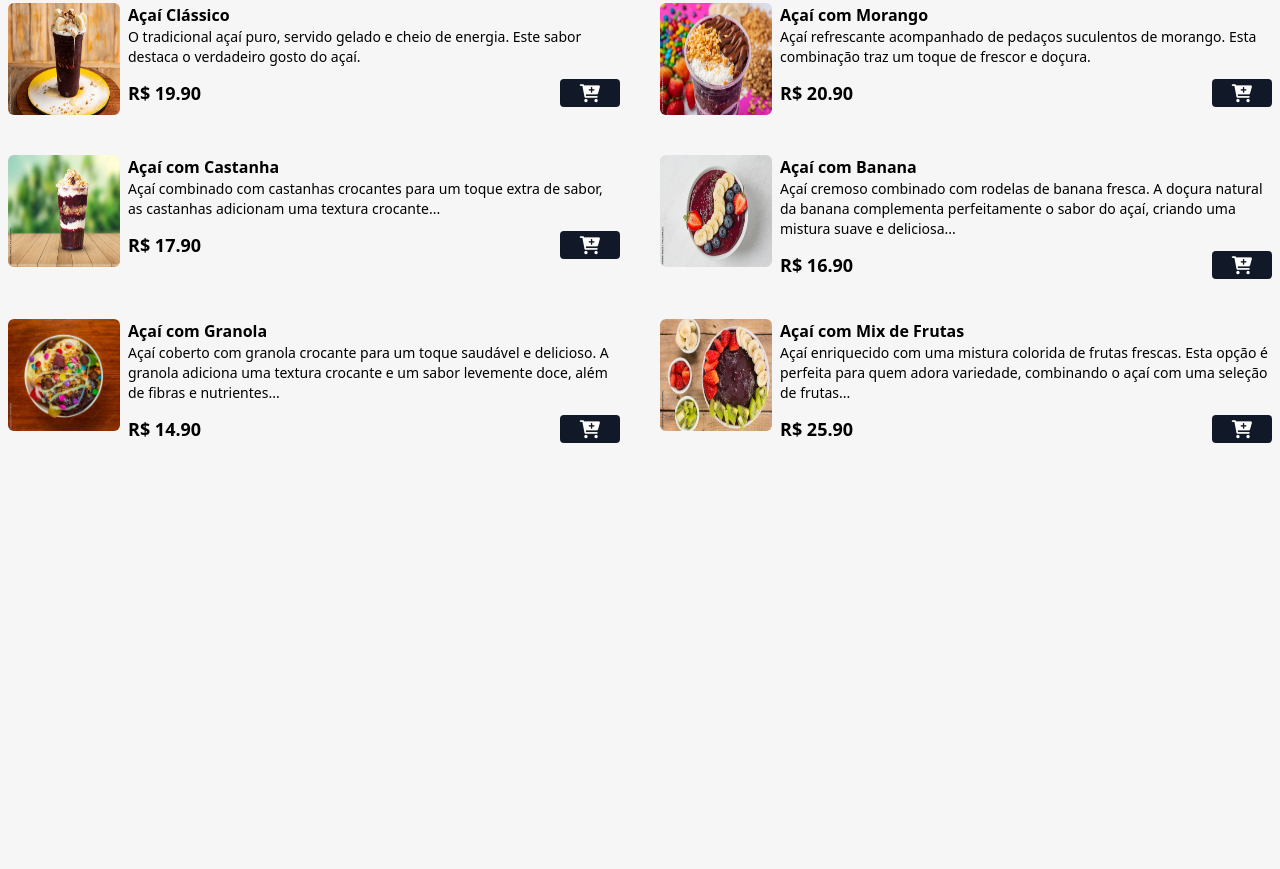
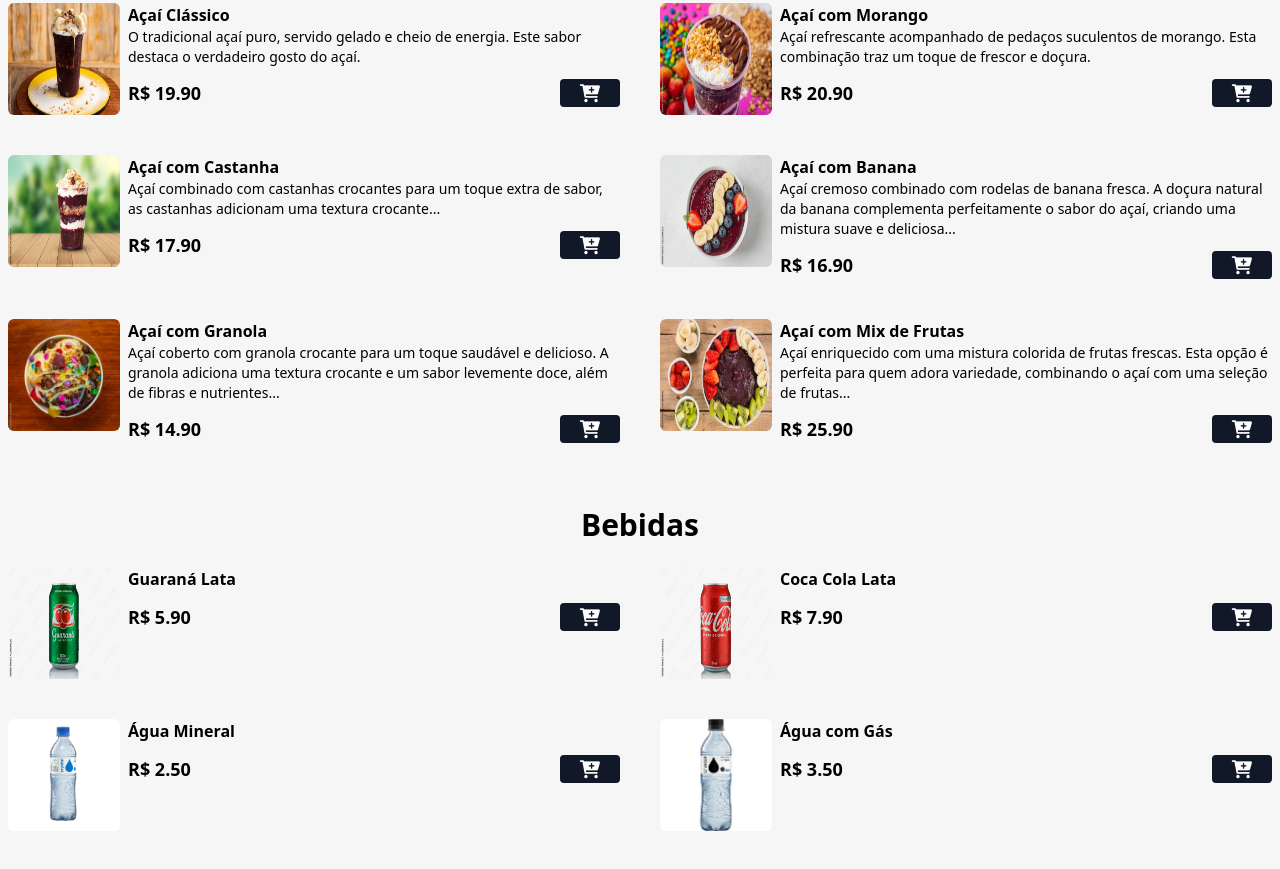
Before and after one commit to jesseprogran/acai-em-casa, a website: page index.html in a window 1280 px wide. Shown: the part 513-1382 px from the top of the page. Before the commit the page ends 1020 px from the top, so only its background shows below. Drawn offline with Linux system fonts and the light colour scheme.

Commit message:
add etapa bebidas

```diff
--- a/index.html
+++ b/index.html
@@ -217,6 +217,113 @@
         <!-- FIM PRODUTO ITEM -->
       </main>
     </div>
+
+    <h2 class="text-2xl md:text-3xl font-bold text-center mt-9 mb-6">
+      Bebidas
+    </h2>
+
+    <!-- GRID BEBIDAS -->
+    <div
+      class="grid grid-cols-1 md:grid-cols-2 gap-7 md:gap-10 mx-auto max-w-7xl px-2 mb-16"
+      id="menu"
+    >
+      <!-- BEBIDA ITEM -->
+      <div class="flex gap-2 w-full">
+        <img
+          src="assets/bebida01.png"
+          class="w-28 h-28 rounded-md hover:scale-110 hover:-rotate-2 duration-300 cursor-pointer"
+          alt="guarana lata"
+        />
+
+        <div class="w-full">
+          <p class="font-bold">Guaraná Lata</p>
+          <div class="flex items-center gap-2 justify-between mt-3">
+            <p class="font-bold text-lg">R$ 5.90</p>
+            <button
+              class="bg-gray-900 px-5 rounded add-to-cart-btn"
+              data-name="guarana lata"
+              data-price="5.90"
+            >
+              <i class="fa fa-cart-plus text-lg text-white"></i>
+            </button>
+          </div>
+        </div>
+      </div>
+      <!-- FIM BEBIDA ITEM -->
+
+      <!-- BEBIDA ITEM -->
+      <div class="flex gap-2 w-full">
+        <img
+          src="assets/bebida02.png"
+          class="w-28 h-28 rounded-md hover:scale-110 hover:-rotate-2 duration-300 cursor-pointer"
+          alt="coca lata"
+        />
+
+        <div class="w-full">
+          <p class="font-bold">Coca Cola Lata</p>
+          <div class="flex items-center gap-2 justify-between mt-3">
+            <p class="font-bold text-lg">R$ 7.90</p>
+            <button
+              class="bg-gray-900 px-5 rounded add-to-cart-btn"
+              data-name="coca lata"
+              data-price="7.90"
+            >
+              <i class="fa fa-cart-plus text-lg text-white"></i>
+            </button>
+          </div>
+        </div>
+      </div>
+      <!-- FIM BEBIDA ITEM -->
+
+      <!-- BEBIDA ITEM -->
+      <div class="flex gap-2 w-full">
+        <img
+          src="assets/agua01.jpeg"
+          class="w-28 h-28 rounded-md hover:scale-110 hover:-rotate-2 duration-300 cursor-pointer"
+          alt="água sem gás"
+        />
+
+        <div class="w-full">
+          <p class="font-bold">Água Mineral</p>
+          <div class="flex items-center gap-2 justify-between mt-3">
+            <p class="font-bold text-lg">R$ 2.50</p>
+            <button
+              class="bg-gray-900 px-5 rounded add-to-cart-btn"
+              data-name="agua sem gas"
+              data-price="2.50"
+            >
+              <i class="fa fa-cart-plus text-lg text-white"></i>
+            </button>
+          </div>
+        </div>
+      </div>
+      <!-- FIM BEBIDA ITEM -->
+
+      <!-- BEBIDA ITEM -->
+      <div class="flex gap-2 w-full">
+        <img
+          src="assets/agua2.jpeg"
+          class="w-28 h-28 rounded-md hover:scale-110 hover:-rotate-2 duration-300 cursor-pointer"
+          alt="água com gás"
+        />
+
+        <div class="w-full">
+          <p class="font-bold">Água com Gás</p>
+          <div class="flex items-center gap-2 justify-between mt-3">
+            <p class="font-bold text-lg">R$ 3.50</p>
+            <button
+              class="bg-gray-900 px-5 rounded add-to-cart-btn"
+              data-name="agua com gas"
+              data-price="5.90"
+            >
+              <i class="fa fa-cart-plus text-lg text-white"></i>
+            </button>
+          </div>
+        </div>
+      </div>
+      <!-- FIM BEBIDA ITEM -->
+    </div>
+    <!-- FIM GRID BEBIDAS -->
     <!-- FIM MENU -->
   </body>
 </html>
```
Also changed, not shown: assets/agua01.jpeg (added), assets/agua2.jpeg (added), assets/bebida01.png (added), assets/bebida02.png (added), assets/sobremesa01.jpeg (added), assets/sobremesa02.jpeg (added), assets/sobremesa03.jpeg (added), css/output.css.
